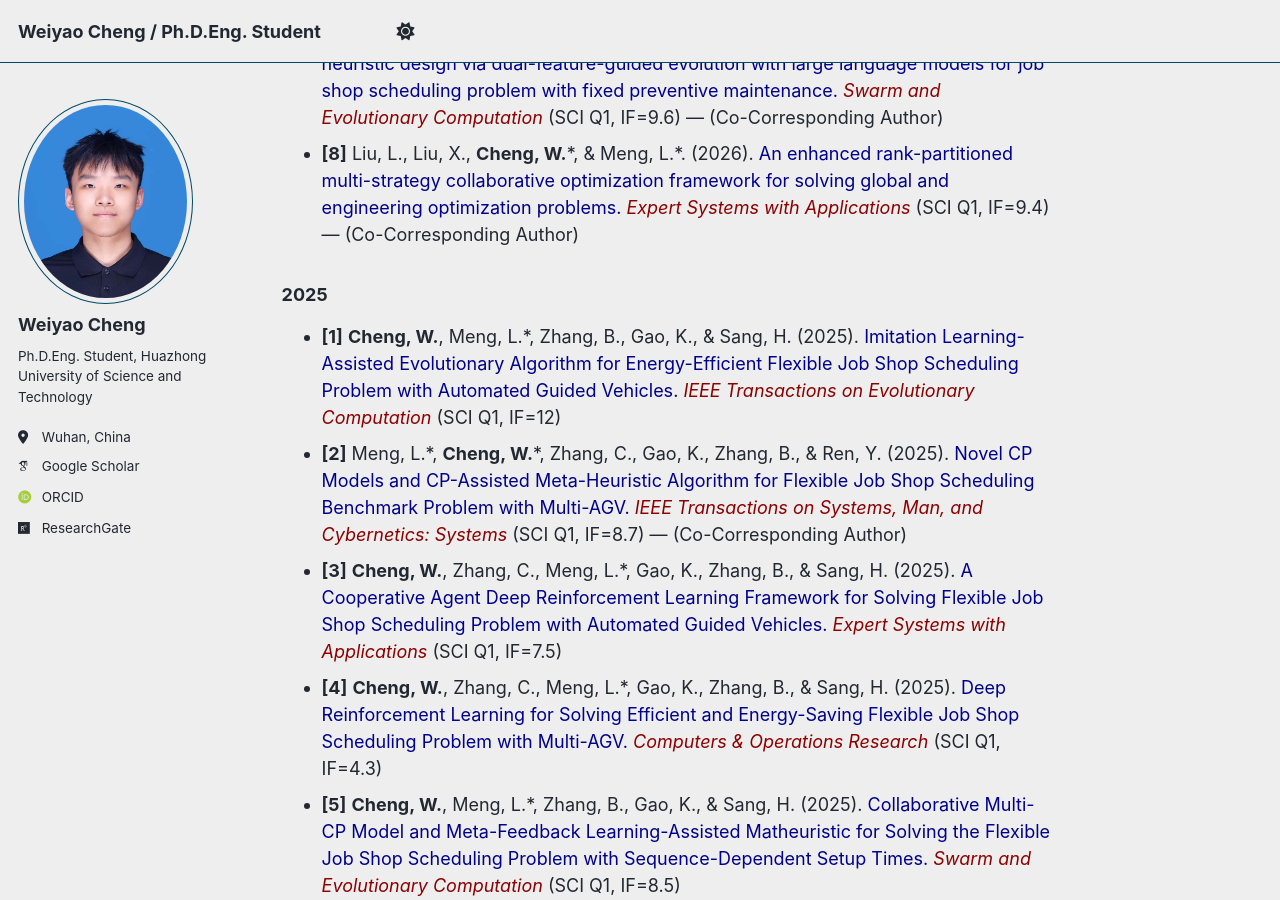
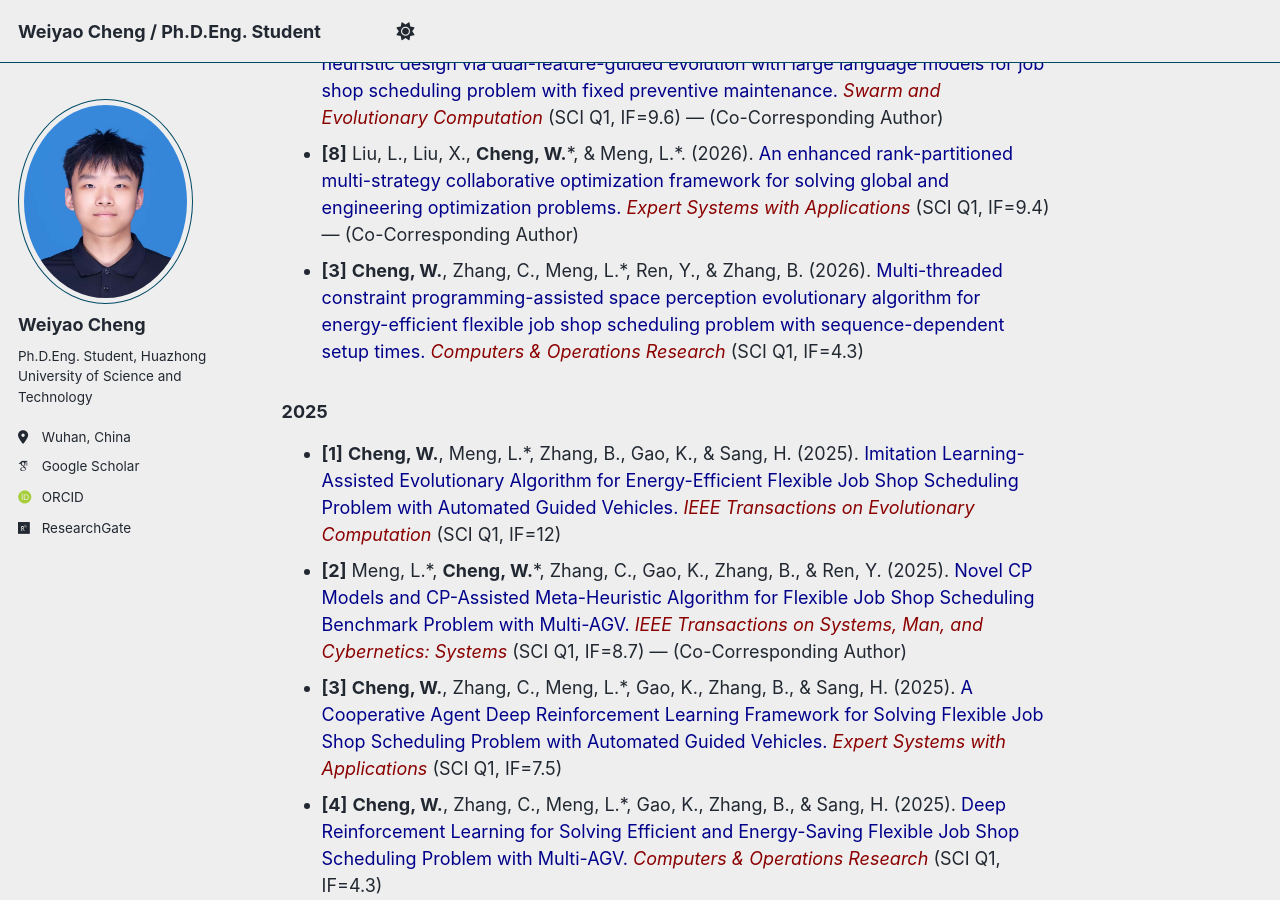
Before and after one commit to cwylcu080903/cwylcu080903.github.io, a Jekyll site: the page built from _pages/about.md, in a window 1280 px wide and 900 px high, scrolled down 1446 px. Built offline with Jekyll 4.4.1, drawn with Linux system fonts in a browser that asks for light colours; some web fonts are replaced; a script bundle is joined from its source files by our own code; library files that are not in the unit come from our copies.

Commit message:
Update about.md

```diff
--- a/_pages/about.md
+++ b/_pages/about.md
@@ -28,6 +28,7 @@ redirect_from:
 - **[6]** **Cheng, W.**, Shen, W., Zhang, C.*, & Meng, L. (2026). <span style="color: #00008B;">Knowledge Graph-Enhanced Evolutionary Multitasking Matheuristic Algorithm for Job Shop Scheduling Problem with Discrete Operation Sequence Flexibility. </span> <i style="color: #8B0000;"> Journal of Manufacturing Systems</i> (SCI Q1, IF=14.9)
 - **[7]** Liu, L., Zhang, J., **Cheng, W.**\*, Meng, L.*, & Gao, F. (2026). <span style="color: #00008B;">DGEvo: Automatic heuristic design via dual-feature-guided evolution with large language models for job shop scheduling problem with fixed preventive maintenance.</span> <i style="color: #8B0000;">Swarm and Evolutionary Computation</i> (SCI Q1, IF=9.6) — (Co-Corresponding Author)
 - **[8]** Liu, L., Liu, X., **Cheng, W.**\*, & Meng, L.*. (2026). <span style="color: #00008B;">An enhanced rank-partitioned multi-strategy collaborative optimization framework for solving global and engineering optimization problems.</span> <i style="color: #8B0000;">Expert Systems with Applications</i> (SCI Q1, IF=9.4) — (Co-Corresponding Author)
+- **[3]** **Cheng, W.**, Zhang, C., Meng, L.*, Ren, Y., & Zhang, B. (2026). <span style="color: #00008B;">Multi-threaded constraint programming-assisted space perception evolutionary algorithm for energy-efficient flexible job shop scheduling problem with sequence-dependent setup times. </span> <i style="color: #8B0000;">Computers & Operations Research</i> (SCI Q1, IF=4.3)
 
 ### 2025
 - **[1]** **Cheng, W.**, Meng, L.*, Zhang, B., Gao, K., & Sang, H. (2025). <span style="color: #00008B;">Imitation Learning-Assisted Evolutionary Algorithm for Energy-Efficient Flexible Job Shop Scheduling Problem with Automated Guided Vehicles.</span> <i style="color: #8B0000;">IEEE Transactions on Evolutionary Computation</i> (SCI Q1, IF=12)
```
